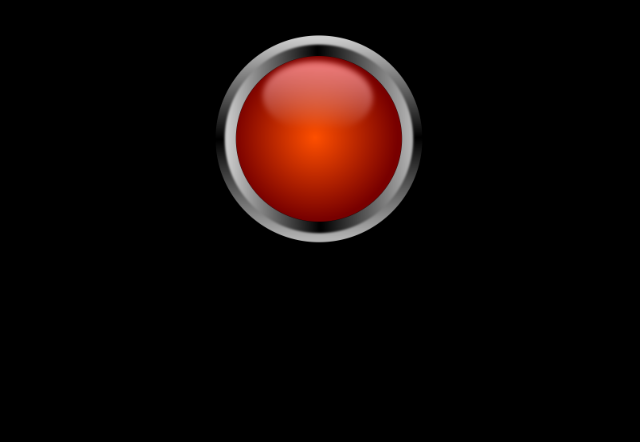
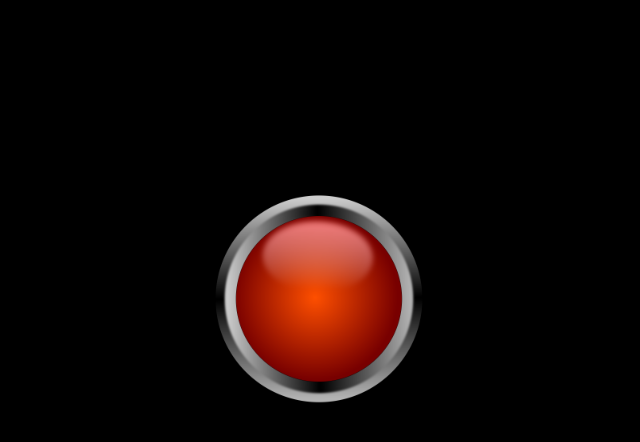
Before and after one commit to ItzMarcu/PLUH, a plain HTML site: page index.html in a window 1280 px wide. Shown: the part 62-504 px from the top of the page, without its empty margins (319-959 px from the left). Drawn offline with Linux system fonts and the light colour scheme.

Commit message:
Centered button

```diff
--- a/style.css
+++ b/style.css
@@ -9,6 +9,12 @@ body {
     background-color: black;
     color: white;
     font-family: "Roboto", sans-serif;
+}
+
+section {
+    align-items: center;
+    justify-content: center;
+    padding-top: 20vh;
 }
 
 img#button {
```
